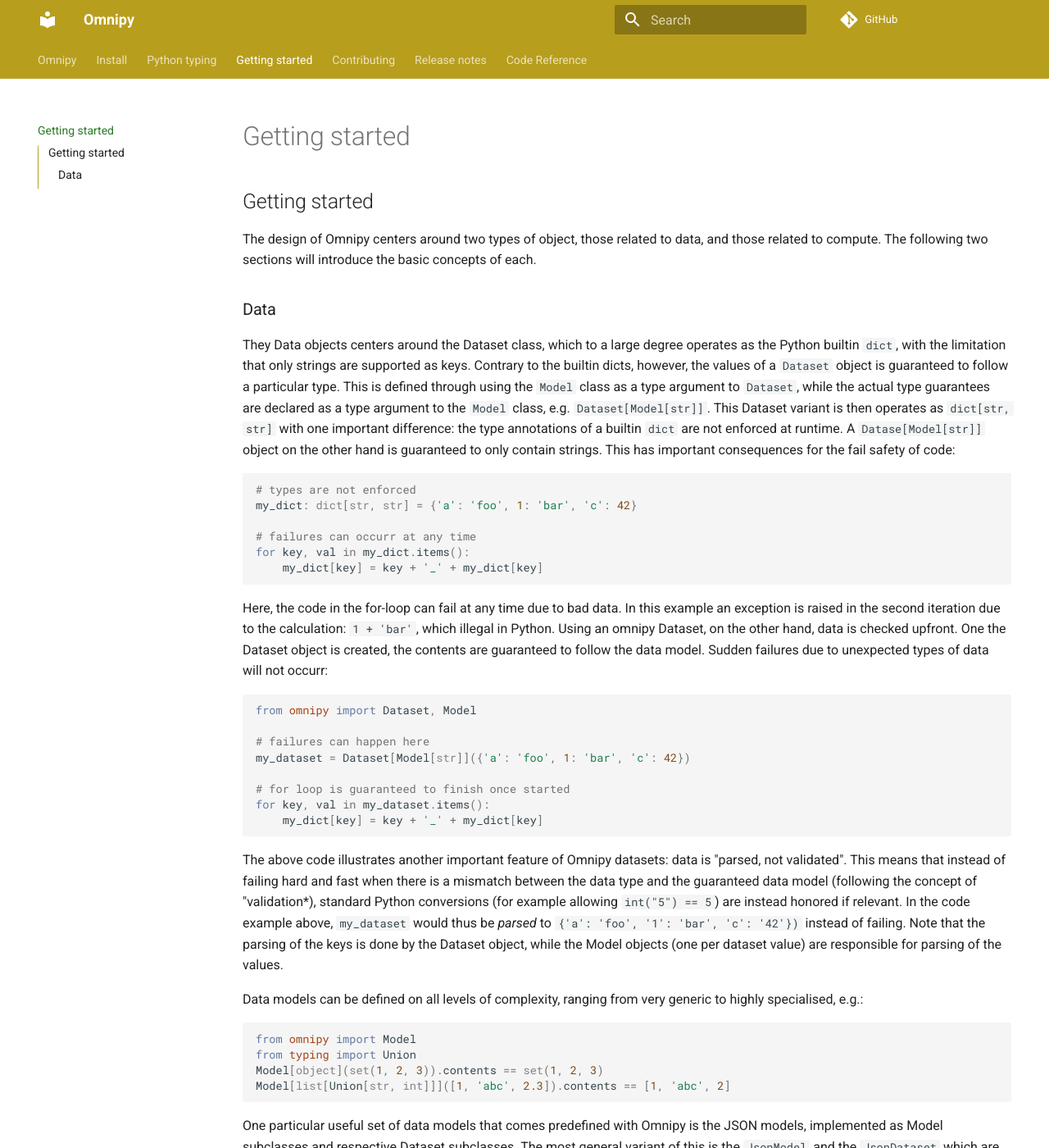
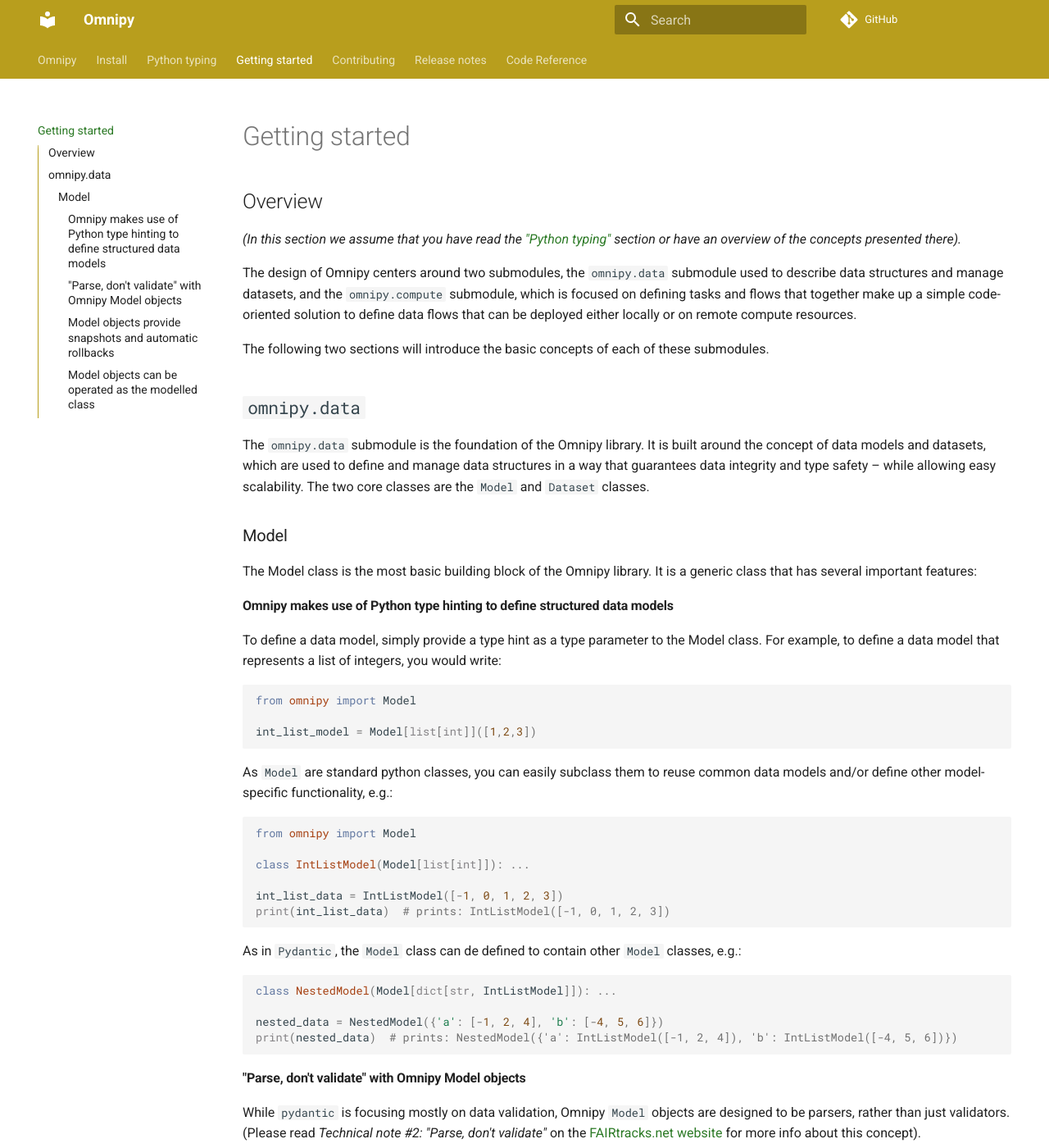
Before and after one commit to fairtracks/omnipy, an MkDocs documentation site: the page built from docs/getting_started.md, in a window 1280 px wide and 1400 px high. Shown: the whole window at 82% size. Built offline with MkDocs 1.6.1 and Material for MkDocs 9.7.7, drawn with Linux system fonts in a browser that asks for light colours; comment, search, counter and statistics services are not loaded; some of the changed text lies outside the part shown.

Commit message:
Description of the `Model` class

````diff
--- a/docs/getting_started.md
+++ b/docs/getting_started.md
@@ -1,65 +1,157 @@
-## Getting started
+## Overview
 
-The design of Omnipy centers around two types of object, those related to data, and those related to
-compute. The following two sections will introduce the basic concepts of each.
+_(In this section we assume that you have read the ["Python typing"](./python_typing.md) section or
+have an overview of the concepts presented there)._
 
-### Data
+The design of Omnipy centers around two submodules, the `omnipy.data` submodule used to describe
+data structures and manage datasets, and the `omnipy.compute` submodule, which is focused on
+defining tasks and flows that together make up a simple code-oriented solution to define data flows
+that can be deployed either locally or on remote compute resources.
 
-They Data objects centers around the Dataset class, which to a large degree operates as the Python
-builtin `dict`, with the limitation that only strings are supported as keys. Contrary to the builtin
-dicts, however, the values of a `Dataset` object is guaranteed to follow a particular type. This is
-defined through using the `Model` class as a type argument to `Dataset`, while the actual type
-guarantees are declared as a type argument to the `Model` class, e.g. `Dataset[Model[str]]`. This
-Dataset variant is then operates as `dict[str, str]` with one important difference: the type
-annotations of a builtin `dict` are not enforced at runtime. A `Datase[Model[str]]` object on the
-other hand is guaranteed to only contain strings. This has important consequences for the fail
-safety of code:
+The following two sections will introduce the basic concepts of each of these submodules.
 
-```python
-# types are not enforced
-my_dict: dict[str, str] = {'a': 'foo', 1: 'bar', 'c': 42}
+## `omnipy.data`
 
-# failures can occurr at any time
-for key, val in my_dict.items():
-    my_dict[key] = key + '_' + my_dict[key]
-```
+The `omnipy.data` submodule is the foundation of the Omnipy library. It is built around the concept
+of data models and datasets, which are used to define and manage data structures in a way that
+guarantees data integrity and type safety – while allowing easy scalability. The two core classes
+are the `Model` and `Dataset` classes.
 
-Here, the code in the for-loop can fail at any time due to bad data. In this example an exception is
-raised in the second iteration due to the calculation: `1 + 'bar'`, which illegal in Python. Using
-an omnipy Dataset, on the other hand, data is checked upfront. One the Dataset object is created,
-the contents are guaranteed to follow the data model. Sudden failures due to unexpected types of
-data will not occurr:
+### Model
 
-```python
-from omnipy import Dataset, Model
+The Model class is the most basic building block of the Omnipy library. It is a generic class that
+has several important features:
 
-# failures can happen here
-my_dataset = Dataset[Model[str]]({'a': 'foo', 1: 'bar', 'c': 42})
 
-# for loop is guaranteed to finish once started
-for key, val in my_dataset.items():
-    my_dict[key] = key + '_' + my_dict[key]
-```
+#### Omnipy makes use of Python type hinting to  define structured data models
 
-The above code illustrates another important feature of Omnipy datasets: data is "parsed, not
-validated". This means that instead of failing hard and fast when there is a mismatch between the
-data type and the guaranteed data model (following the concept of "validation*), standard Python
-conversions (for example allowing `int("5") == 5`) are instead honored if relevant. In the code
-example above, `my_dataset` would thus be *parsed* to `{'a': 'foo', '1': 'bar', 'c': '42'})` instead
-of failing. Note that the parsing of the keys is done by the Dataset object, while the Model
-objects (one per dataset value) are responsible for parsing of the values.
-
-Data models can be defined on all levels of complexity, ranging from very generic to highly
-specialised, e.g.:
+To define a data model, simply provide a type hint as a type parameter to the Model class.
+For example, to define a data model that represents a list of integers, you would write:
 
 ```python
 from omnipy import Model
-from typing import Union
-Model[object](set(1, 2, 3)).contents == set(1, 2, 3)
-Model[list[Union[str, int]]]([1, 'abc', 2.3]).contents == [1, 'abc', 2]
+
+int_list_model = Model[list[int]]([1,2,3])
 ```
 
-One particular useful set of data models that comes predefined with Omnipy is the JSON models,
-implemented as Model subclasses and respective Dataset subclasses. The most general variant of this
-is the `JsonModel` and the `JsonDataset` which are defined recursively and as such able to
-represent any JSON content.
+As `Model` are standard python classes, you can easily subclass them to reuse common data models
+and/or define other model-specific functionality, e.g.:
+
+```python
+from omnipy import Model
+
+class IntListModel(Model[list[int]]): ...
+
+int_list_data = IntListModel([-1, 0, 1, 2, 3])
+print(int_list_data)  # prints: IntListModel([-1, 0, 1, 2, 3])
+```
+
+As in `Pydantic`, the `Model` class can de defined to contain other `Model` classes, e.g.:
+
+```python
+class NestedModel(Model[dict[str, IntListModel]]): ...
+
+nested_data = NestedModel({'a': [-1, 2, 4], 'b': [-4, 5, 6]})
+print(nested_data)  # prints: NestedModel({'a': IntListModel([-1, 2, 4]), 'b': IntListModel([-4, 5, 6])})
+
+```
+
+
+
+#### "Parse, don't validate" with Omnipy Model objects
+
+While `pydantic` is focusing mostly on data validation, Omnipy `Model` objects are designed to
+be parsers, rather than just validators. (Please read _Technical note #2: "Parse, don't validate"_
+on the [FAIRtracks.net website](https://fairtracks.net/fair/#fair-07-transformation) for more info
+about this concept).
+
+As in the non-strict mode of `pydantic`, the `Model` class will automatically parse input data to
+comply to the data model, e.g.:
+
+```python
+int_list_data = IntListModel(['-1', 0, '1', 2, '3'])
+print(int_list_data)  # prints: IntListModel([-1, 0, 1, 2, 3])
+```
+
+Note that some of the data elements in the list above were strings. The `Model` class will
+automatically parse these strings to integers as long as the string can be converted to
+an integer through builtin Python casting (e.g. `int('-1') == -1`). Instead of failing hard and
+fast when there is a mismatch between the data type and the guaranteed data model (following the
+concept of "validation"), standard Python conversions are instead honored if relevant. A parser
+follow the general programming guideline to allow as varied input data as possible, while producing
+a guaranteed consistent output.
+
+More complex parsing can be achieved by overriding the `_parse_data` class method in a subclass of
+`Model`, e.g.:
+
+```python
+from omnipy import Model
+
+class OnlyPosIntListModel(Model[list[int]]):
+    @classmethod
+    def _parse_data(cls, data: list[int]) -> list[int]:
+        return [i for i in data if i > 0]
+
+pos_int_list_data = OnlyPosIntListModel([-1,0,1,2,3])
+print(pos_int_list_data)  # prints: OnlyPositiveIntListModel([1, 2, 3])
+```
+
+Note that the implementation of parse methods will be simplified in a future version of Omnipy,
+e.g. by using a `@parse` decorator:
+
+```python
+from omnipy import Model, parse
+
+class OnlyPosIntListModel(Model[list[int]]):
+    @parse
+    def filter_positive_integers(data: list[int]) -> list[int]:
+        return [i for i in data if i > 0]
+```
+
+#### Model objects provide snapshots and automatic rollbacks
+
+If an Omnipy `Model` model contains invalid data, a `ValidationError` will be raised. However, since
+the model object is now in an invalid state, Omnipy will automatically roll back the contents to the
+last validated snapshot. As a consequence, a model object will always contain valid data, even after
+an invalid operation, e.g.:
+
+```python
+from omnipy import Model
+
+class IntListModel(Model[list[int]]): ...
+
+int_list_data = IntListModel([1, 2, 3])
+try:
+    int_list_data[1] = 'abc'  # raises a ValidationError
+except ValidationError:
+    print(int_list_data)  # prints: IntListModel([1, 2, 3])
+```
+
+This functionality is especially useful when users are working with Omnipy in an interactive session
+such as a [Jupyter notebook](https://jupyter.org/) or in the Python console, where it is easy to
+make mistakes and cumbersome to rerun code. Hence, the snapshot and rollback feature of Omnipy
+`Model` objects can be disabled through the `interactive_mode` configuration, e.g.:
+
+```python
+from omnipy import Model
+
+Model.config.interactive_mode = False
+```
+
+Or equivalently:
+
+```python
+from omnipy import runtime
+
+runtime.config.data.interactive_mode = False
+```
+
+#### Model objects can be operated as the modelled class
+
+One potentially groundbreaking feature of Omnipy is the capability of model objects to automatically
+mimic behaviour of the modelled class. A `Model` object  So e.g.
+`Model[list[int]]()` is not just a run-time typesafe parser that continuously makes sure that the
+elements in the list are, in fact, integers; the object can also be operated as a list using e.g.
+`.append()`, `.insert()` and concatenation with the `+` operator; and furthermore: if you append an
+unparseable element, say `"abc"` instead of `"123"`, it will roll back the contents to the previously
+validated snapshot.
````
